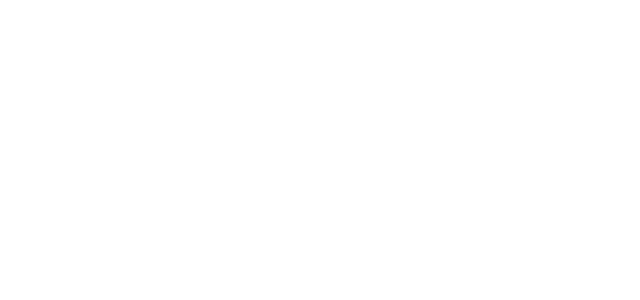
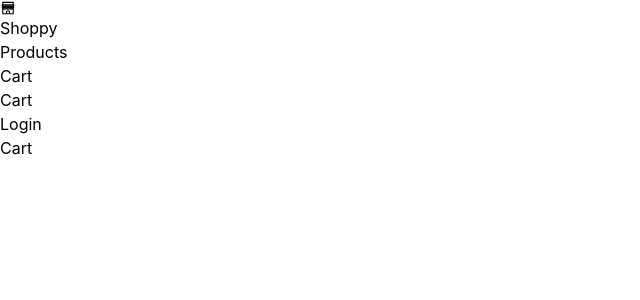
Before and after one commit to yewon97/react-shoppy, a React (Create React App) app: page /cart in a window 1280 px wide. Shown: the top 300 px of the page, without its empty margins (0-640 px from the left). Built offline with nearby package versions, Linux system fonts and the light colour scheme.

Commit message:
router 설정하기

```diff
--- a/src/App.jsx
+++ b/src/App.jsx
@@ -1,9 +1,34 @@
 import React from 'react';
+import { Outlet } from 'react-router-dom';
+import { AiTwotoneShop } from 'react-icons/ai';
+import { Link } from 'react-router-dom';
 
 function App() {
   return (
     <>
+      <header>
+        <AiTwotoneShop />
+        <h1>Shoppy</h1>
 
+        <nav>
+          <ul>
+            <li>
+              <Link to={'/products'}>Products</Link>
+            </li>
+            <li>
+              <Link to={'/cart'}>Cart</Link>
+            </li>
+            <li>
+              <Link to={'/cart'}>Cart</Link>
+            </li>
+            <li>
+              <button type="button">Login</button>
+            </li>
+          </ul>
+        </nav>
+      </header>
+
+      <Outlet />
     </>
   );
 }
--- a/src/index.js
+++ b/src/index.js
@@ -3,12 +3,31 @@ import ReactDOM from 'react-dom/client';
 import './index.css';
 import App from './App';
 import reportWebVitals from './reportWebVitals';
+import { createBrowserRouter, RouterProvider } from 'react-router-dom';
+import NotFound from './pages/NotFound';
+import Products from './pages/Products';
+import ProductDetail from './pages/ProductDetail';
+import Cart from './pages/Cart';
+
+const router = createBrowserRouter([
+  {
+    path: '/',
+    element: <App />,
+    errorElement: <NotFound />,
+    children: [
+      { index: true, element: <Products /> },
+      { path: '/products', element: <Products /> },
+      { path: '/cart', element: <Cart /> },
+      { path: '/products/:productId', element: <ProductDetail /> },
+    ],
+  },
+]);
 
 const root = ReactDOM.createRoot(document.getElementById('root'));
 root.render(
   <React.StrictMode>
-    <App />
-  </React.StrictMode>
+    <RouterProvider router={router} />
+  </React.StrictMode>,
 );
 
 // If you want to start measuring performance in your app, pass a function
--- /dev/null
+++ b/src/pages/Cart.jsx
@@ -0,0 +1,8 @@
+import React from 'react';
+
+export default function Cart() {
+
+	return (
+		<div>Cart</div>
+	)
+}
--- /dev/null
+++ b/src/pages/NotFound.jsx
@@ -0,0 +1,8 @@
+import React from 'react';
+
+export default function NotFound() {
+
+	return (
+		<p>Not Found😥</p>
+	)
+}
--- /dev/null
+++ b/src/pages/ProductDetail.jsx
@@ -0,0 +1,8 @@
+import React from 'react';
+
+export default function ProductDetail() {
+
+	return (
+		<div>productsDetail</div>
+	)
+}
--- /dev/null
+++ b/src/pages/Products.jsx
@@ -0,0 +1,8 @@
+import React from 'react';
+
+export default function Products() {
+
+	return (
+		<div>products</div>
+	)
+}
```
